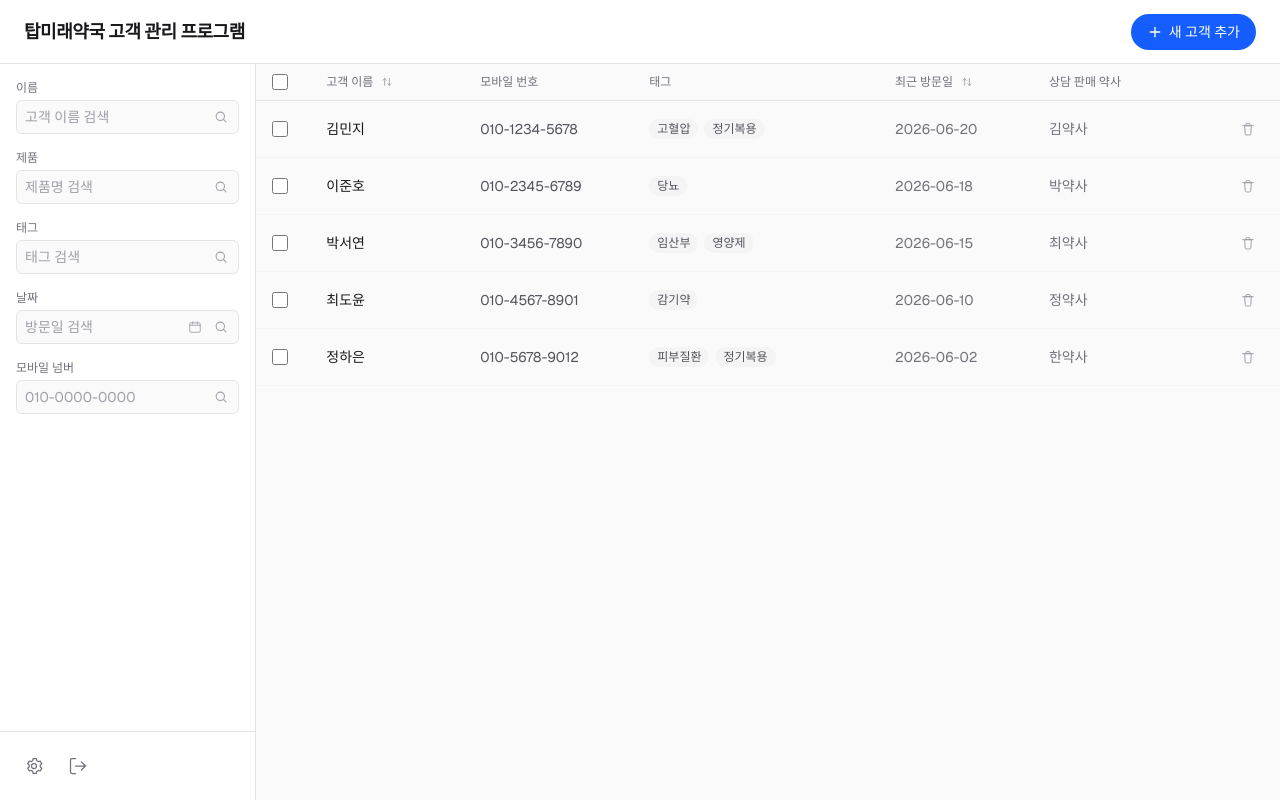
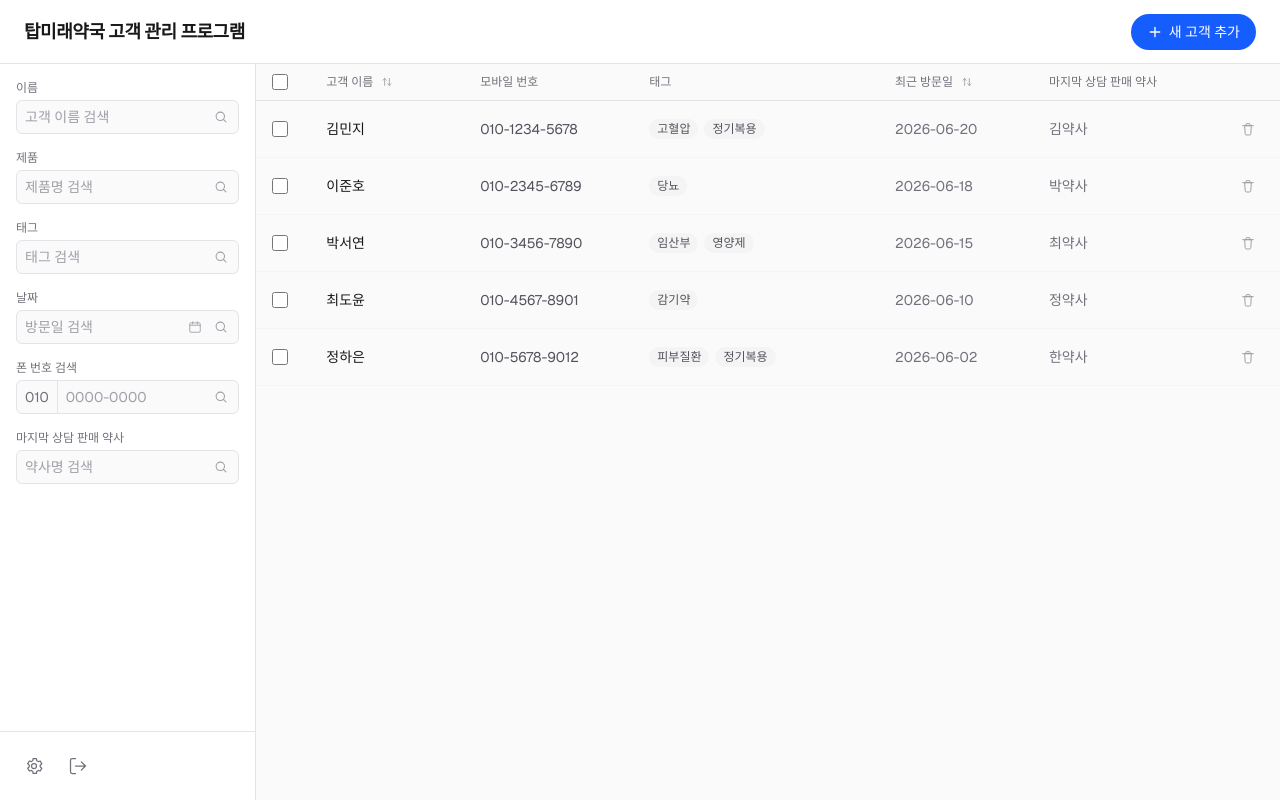
Before and after one commit to puggycon/customer-nexus, a Next.js app: page / in a window 1280 px wide. Built offline with nearby package versions, Linux system fonts and the light colour scheme.

Commit message:
상담 판매 약사 기능 수정

```diff
--- a/components/CustomerList.tsx
+++ b/components/CustomerList.tsx
@@ -114,7 +114,7 @@ export default function CustomerList() {
             />
           </button>
         </span>
-        <span>상담 판매 약사</span>
+        <span>마지막 상담 판매 약사</span>
         <span />
       </div>
       {customers.length > 0 ? (
--- a/components/SearchField.tsx
+++ b/components/SearchField.tsx
@@ -6,6 +6,12 @@ import { formatDate } from "./dateUtils";
 
 const WEEKDAYS = ["일", "월", "화", "수", "목", "금", "토"];
 
+function formatPhoneSuffix(raw: string) {
+  const digits = raw.replace(/\D/g, "").slice(0, 8);
+  if (digits.length <= 4) return digits;
+  return `${digits.slice(0, 4)}-${digits.slice(4)}`;
+}
+
 export default function SearchField({
   label,
   placeholder,
@@ -13,11 +19,13 @@ export default function SearchField({
 }: {
   label: string;
   placeholder: string;
-  type?: "text" | "date";
+  type?: "text" | "date" | "phone";
 }) {
   const id = useId();
   const isDate = type === "date";
+  const isPhone = type === "phone";
   const [value, setValue] = useState("");
+  const [phoneSuffix, setPhoneSuffix] = useState("");
   const [showCalendar, setShowCalendar] = useState(false);
   const [viewDate, setViewDate] = useState(() => new Date());
 
@@ -42,6 +50,22 @@ export default function SearchField({
         {label}
       </label>
       <div className="relative">
+        {isPhone ? (
+          <div className="flex w-full items-center rounded-md border border-zinc-200 bg-zinc-50 pr-8 focus-within:border-[royalblue] focus-within:bg-white focus-within:outline focus-within:outline-2 focus-within:outline-[royalblue]">
+            <span className="select-none border-r border-zinc-200 px-2 py-1.5 text-sm text-zinc-500">
+              010
+            </span>
+            <input
+              id={id}
+              type="text"
+              inputMode="numeric"
+              value={phoneSuffix}
+              onChange={(e) => setPhoneSuffix(formatPhoneSuffix(e.target.value))}
+              placeholder={placeholder}
+              className="w-full bg-transparent px-2 py-1.5 text-sm text-zinc-900 placeholder:text-zinc-400 focus:outline-none"
+            />
+          </div>
+        ) : (
           <input
             id={id}
             type="text"
@@ -54,6 +78,7 @@ export default function SearchField({
               isDate ? "cursor-pointer pr-14" : "pr-8"
             }`}
           />
+        )}
         {isDate && (
           <button
             type="button"
--- a/components/Sidebar.tsx
+++ b/components/Sidebar.tsx
@@ -9,7 +9,8 @@ export default function Sidebar() {
         <SearchField label="제품" placeholder="제품명 검색" />
         <SearchField label="태그" placeholder="태그 검색" />
         <SearchField label="날짜" placeholder="방문일 검색" type="date" />
-        <SearchField label="모바일 넘버" placeholder="010-0000-0000" />
+        <SearchField label="폰 번호 검색" placeholder="0000-0000" type="phone" />
+        <SearchField label="마지막 상담 판매 약사" placeholder="약사명 검색" />
       </div>
       <div className="flex items-center gap-2 border-t border-zinc-200 p-4">
         <button
```
Also changed, not shown: 1 other file (tests, documents, lock files or other folders). Lines whose indentation alone changed are shown as unchanged.
